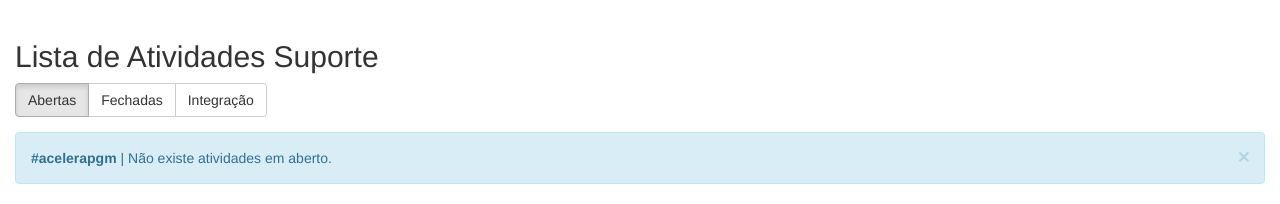
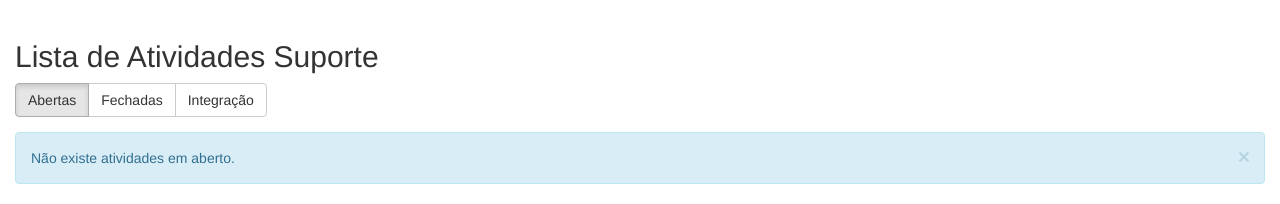
Before and after one commit to RogerToledo/controle_atividades, a PHP site: page /suporte.php in a window 1280 px wide. Shown: the part 52-256 px from the top of the page. Run offline with PHP 8.4, Linux system fonts and the light colour scheme; the visitor is signed in with stand-in values (Sample User, id 1); data that the repository does not hold is empty; some libraries are stand-ins or nearby versions.

Commit message:
chore: remove reference to brand

```diff
--- a/integracao.php
+++ b/integracao.php
@@ -302,7 +302,7 @@
                         $readAberto->FullRead($queryAberto);
 
                         if(!$readAberto->getResult()):
-                            echo '<div class="alert alert-info alert-dismissable"><a href="#" class="close" data-dismiss="alert" aria-label="close">×</a><strong>#acelerapgm</strong> | Não existe atividades em aberto.</div>';
+                            echo '<div class="alert alert-info alert-dismissable"><a href="#" class="close" data-dismiss="alert" aria-label="close">×</a>Não existe atividades em aberto.</div>';
                         else:
 
                             foreach($readAberto->getResult() as $ativAberto):
@@ -435,7 +435,7 @@
                         $readFechado->FullRead($queryFechado);
 
                         if(!$readFechado->getResult()):
-                            echo '<div class="alert alert-info alert-dismissable"><a href="#" class="close" data-dismiss="alert" aria-label="close">×</a><strong>#acelerapgm</strong> | Não existe atividades em aberto.</div>';
+                            echo '<div class="alert alert-info alert-dismissable"><a href="#" class="close" data-dismiss="alert" aria-label="close">×</a>Não existe atividades em aberto.</div>';
                         else:
 
                             foreach($readFechado->getResult() as $ativ):
--- a/integracao_abertas.php
+++ b/integracao_abertas.php
@@ -246,7 +246,7 @@
                         $readAberto->FullRead($queryAberto);
 
                         if(!$readAberto->getResult()):
-                            echo '<div class="alert alert-info alert-dismissable"><a href="#" class="close" data-dismiss="alert" aria-label="close">×</a><strong>#acelerapgm</strong> | Não existe atividades em aberto.</div>';
+                            echo '<div class="alert alert-info alert-dismissable"><a href="#" class="close" data-dismiss="alert" aria-label="close">×</a>Não existe atividades em aberto.</div>';
                         else:
 
                             foreach($readAberto->getResult() as $ativAberto):
--- a/integracao_fechadas.php
+++ b/integracao_fechadas.php
@@ -259,7 +259,7 @@
 
                         //var_dump(count($results->data[0]));
                         if(!$results):
-                            echo '<div class="alert alert-info alert-dismissable"><a href="#" class="close" data-dismiss="alert" aria-label="close">×</a><strong>#acelerapgm</strong> | Não existe atividades em aberto.</div>';
+                            echo '<div class="alert alert-info alert-dismissable"><a href="#" class="close" data-dismiss="alert" aria-label="close">×</a>Não existe atividades em aberto.</div>';
                         else:
 
                             for($i = 0; $i < count($results->data[0]); $i++):
--- a/suporte.php
+++ b/suporte.php
@@ -211,7 +211,7 @@
                         $readAberto->FullRead($queryAberto);
 
                         if(!$readAberto->getResult()):
-                            echo '<div class="alert alert-info alert-dismissable"><a href="#" class="close" data-dismiss="alert" aria-label="close">×</a><strong>#acelerapgm</strong> | Não existe atividades em aberto.</div>';
+                            echo '<div class="alert alert-info alert-dismissable"><a href="#" class="close" data-dismiss="alert" aria-label="close">×</a>Não existe atividades em aberto.</div>';
                         else:
 
                             foreach($readAberto->getResult() as $ativAberto):
@@ -337,7 +337,7 @@
                         $readFechado->FullRead($queryFechado);
 
                         if(!$readFechado->getResult()):
-                            echo '<div class="alert alert-info alert-dismissable"><a href="#" class="close" data-dismiss="alert" aria-label="close">×</a><strong>#acelerapgm</strong> | Não existe atividades em aberto.</div>';
+                            echo '<div class="alert alert-info alert-dismissable"><a href="#" class="close" data-dismiss="alert" aria-label="close">×</a>Não existe atividades em aberto.</div>';
                         else:
 
                             foreach($readFechado->getResult() as $ativ):
--- a/suporte_abertas.php
+++ b/suporte_abertas.php
@@ -212,7 +212,7 @@
                         $readAberto->FullRead($queryAberto);
 
                         if(!$readAberto->getResult()):
-                            echo '<div class="alert alert-info alert-dismissable"><a href="#" class="close" data-dismiss="alert" aria-label="close">×</a><strong>#acelerapgm</strong> | Não existe atividades em aberto.</div>';
+                            echo '<div class="alert alert-info alert-dismissable"><a href="#" class="close" data-dismiss="alert" aria-label="close">×</a><strong>#</strong> | Não existe atividades em aberto.</div>';
                         else:
 
                             foreach($readAberto->getResult() as $ativAberto):
@@ -331,7 +331,7 @@
                         $readFechado->FullRead($queryFechado);
 
                         if(!$readFechado->getResult()):
-                            echo '<div class="alert alert-info alert-dismissable"><a href="#" class="close" data-dismiss="alert" aria-label="close">×</a><strong>#acelerapgm</strong> | Não existe atividades em aberto.</div>';
+                            echo '<div class="alert alert-info alert-dismissable"><a href="#" class="close" data-dismiss="alert" aria-label="close">×</a>Não existe atividades em aberto.</div>';
                         else:
 
                             foreach($readFechado->getResult() as $ativ):
--- a/suporte_fechadas.php
+++ b/suporte_fechadas.php
@@ -221,7 +221,7 @@
                     <?php
 
                         if(!$results):
-                            echo '<div class="alert alert-info alert-dismissable"><a href="#" class="close" data-dismiss="alert" aria-label="close">×</a><strong>#acelerapgm</strong> | Não existe atividades em aberto.</div>';
+                            echo '<div class="alert alert-info alert-dismissable"><a href="#" class="close" data-dismiss="alert" aria-label="close">×</a>Não existe atividades em aberto.</div>';
                         else:
 
                             for($i = 0; $i < count($results->data[0]); $i++):
```
